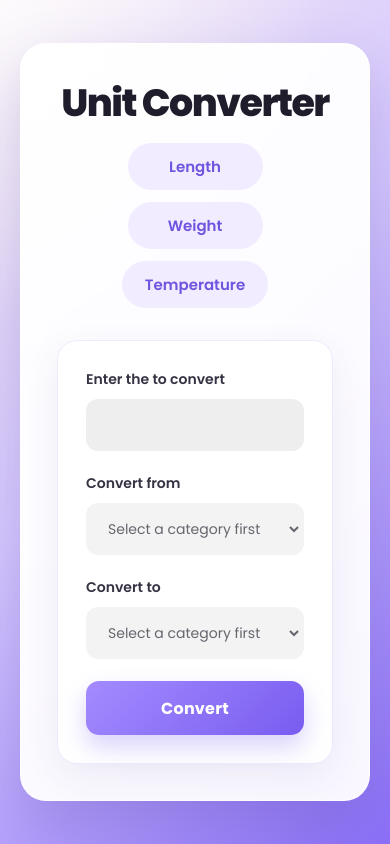
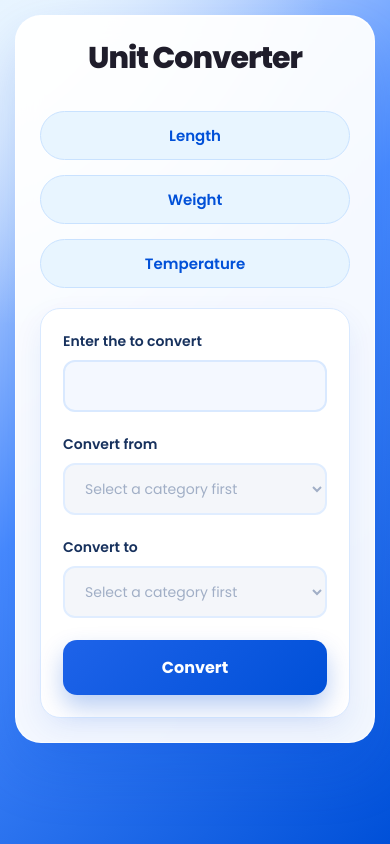
Before and after one commit to danielmascian/web-unit-converter, a Flask app: page / in a window 390 px wide. Run offline with Flask 3, Linux system fonts and the light colour scheme.

Commit message:
feat: finish style

```diff
--- a/static/style.css
+++ b/static/style.css
@@ -14,121 +14,360 @@ body {
     justify-content: center;
 
     background:
-        radial-gradient(circle at top left, rgba(255, 255, 255, 0.8), transparent 35%),
-        linear-gradient(135deg, #f5eaf2 0%, #d5c8ff 45%, #8b70f8 100%);
+        radial-gradient(circle at top left, #E8F5FF, transparent 35%),
+        linear-gradient(
+            135deg,
+            #F7FBFF 0%,
+            #4A8CFF 45%,
+            #0050D8 100%
+        );
 }
 
 .converter {
     width: 720px;
     max-width: 100%;
     padding: 36px;
-    background: rgb(255, 255 , 255,0.94);
+
+    background: rgba(255, 255, 255, 0.95);
     border: 1px solid rgba(255, 255, 255, 0.8);
     border-radius: 26px;
+
     box-shadow:
-        0 25px 60px rgba(74, 52, 145, 0.22),
+        0 25px 60px rgba(0, 80, 216, 0.18),
         inset 0 1px 0 rgba(255, 255, 255, 0.9);
 
     backdrop-filter: blur(12px);
 }
 
+.container {
+    display: flex;
+    flex-direction: column;
+    gap: 30px;
+}
+
 .converter-header {
-    margin-bottom: 18px;
     text-align: center;
 }
 
 .converter-title {
+    color: #1F1D2B;
+
     font-size: 38px;
+    font-weight: 800;
+    letter-spacing: -1px;
     line-height: 1.2;
-    font-weight: 800;
-    letter-spacing: -1.5px;
-    color: #1f1d2b;
 }
 
 .converter-nav {
     display: flex;
     justify-content: center;
     flex-wrap: wrap;
-    gap: 12px;
-    margin-bottom: 32px;
+    gap: 15px;
+    margin-top: 35px;
+    margin-bottom: 35px;
 }
 
 .converter-btn {
-    min-width: 135px;
-    padding: 11px 22px;
+    min-width: 140px;
+    padding: 12px 22px;
 
     display: flex;
     align-items: center;
     justify-content: center;
 
-    color: #7054df;
-    background: #f1ecff;
-    border: 1px solid transparent;
+    color: #0050D8;
+    background: #E8F5FF;
+
+    border: 1px solid #C9E2FF;
     border-radius: 999px;
 
     text-decoration: none;
     font-size: 15px;
     font-weight: 600;
 
+    transition:
+        color 0.3s ease,
+        background 0.3s ease,
+        transform 0.3s ease,
+        box-shadow 0.3s ease;
 }
 
+.converter-btn:hover {
+    color: #FFFFFF;
 
+    background: linear-gradient(
+        135deg,
+        #1E63E9,
+        #0050D8
+    );
+
+    transform: translateY(-3px);
+
+    box-shadow:
+        0 12px 24px rgba(0, 80, 216, 0.3);
+}
+
+.converter-btn:active {
+    transform: translateY(-1px) scale(0.98);
+}
+
+.converter-btn.active {
+    color: #FFFFFF;
+
+    background: linear-gradient(
+        135deg,
+        #1E63E9,
+        #0050D8
+    );
+
+    box-shadow:
+        0 10px 22px rgba(0, 80, 216, 0.25);
+}
 
 form {
-    padding: 28px;
+    padding: 30px;
 
-    background: #ffffff;
-    border: 1px solid #eeeafd;
+    background: #FFFFFF;
+    border: 1px solid #D9E9FF;
     border-radius: 20px;
 
-    box-shadow: 0 12px 35px rgba(75, 58, 135, 0.08);
+    box-shadow:
+        0 12px 30px rgba(0, 80, 216, 0.08);
 }
-
 
 .input-group {
     display: flex;
     flex-direction: column;
-    gap: 9px;
+    gap: 8px;
+
     margin-bottom: 22px;
 }
 
 .input-label {
-    color: #363243;
+    color: #17315D;
+
     font-size: 14px;
     font-weight: 600;
 }
 
-
-.input-field,.input-select{
+.input-field,
+.input-select {
     width: 100%;
     height: 52px;
     padding: 0 16px;
 
-    color: #282532;
-    background: #eee;
-    border: 2px solid transparent;
+    color: #17315D;
+    background: #F4F8FF;
+
+    border: 2px solid #D9E9FF;
     border-radius: 12px;
 
     font-size: 14px;
     outline: none;
+
+    transition:
+        background 0.3s ease,
+        border-color 0.3s ease,
+        box-shadow 0.3s ease;
 }
 
+.input-field:hover,
+.input-select:hover {
+    border-color: #9CC4FF;
+}
+
+.input-field:focus,
+.input-select:focus {
+    background: #FFFFFF;
+    border-color: #0050D8;
+
+    box-shadow:
+        0 0 0 4px rgba(0, 80, 216, 0.12);
+}
+
+.input-select {
+    cursor: pointer;
+}
+
+.input-select:disabled {
+    color: #8A9BB8;
+    background: #F2F5FA;
+
+    cursor: not-allowed;
+    opacity: 0.8;
+}
+
+.action {
+    margin-top: 10px;
+}
 
 .convert-btn {
     width: 100%;
-    height: 54px;
+    height: 55px;
 
-    color: #ffffff;
-    background: linear-gradient(135deg, #a48bff 0%, #795cf0 100%);
+    position: relative;
+    overflow: hidden;
+
+    color: #FFFFFF;
+    background: linear-gradient(
+        135deg,
+        #1E63E9,
+        #0050D8
+    );
+
     border: none;
-    border-radius: 13px;
+    border-radius: 14px;
 
     font-size: 16px;
     font-weight: 700;
-    letter-spacing: 0.2px;
 
     cursor: pointer;
 
-    box-shadow: 0 12px 25px rgba(121, 92, 240, 0.28);
+    box-shadow:
+        0 12px 24px rgba(0, 80, 216, 0.28);
 
+    transition:
+        transform 0.3s ease,
+        box-shadow 0.3s ease,
+        filter 0.3s ease;
 }
+
+.convert-btn::after {
+    content: "";
+
+    position: absolute;
+    top: 0;
+    left: -120%;
+
+    width: 60%;
+    height: 100%;
+
+    background: rgba(255, 255, 255, 0.45);
+
+    transform: skewX(-25deg);
+
+    transition: left 0.6s ease;
+}
+
+.convert-btn:hover {
+    transform: translateY(-2px);
+
+    box-shadow:
+        0 16px 30px rgba(0, 80, 216, 0.35);
+
+    filter: brightness(1.05);
+}
+
+.convert-btn:hover::after {
+    left: 170%;
+}
+
+.convert-btn:active {
+    transform: translateY(0) scale(0.98);
+}
+
+.result-card {
+    width: 100%;
+    padding: 30px;
+
+    display: flex;
+    flex-direction: column;
+    gap: 25px;
+
+    background: #FFFFFF;
+    border: 1px solid #D9E9FF;
+    border-radius: 22px;
+
+    box-shadow:
+        0 12px 30px rgba(0, 80, 216, 0.08);
+}
+
+.result-header {
+    text-align: center;
+}
+
+.result-title {
+    color: #6B7280;
+
+    font-size: 15px;
+    font-weight: 600;
+}
+
+.result-value {
+    display: flex;
+    align-items: center;
+    justify-content: center;
+
+    color: #0050D8;
+
+    font-size: 34px;
+    font-weight: 700;
+    line-height: 1.3;
+
+    text-align: center;
+    word-break: break-word;
+}
+
+.result-value span {
+    display: inline-block;
+    padding: 0;
+
+    color: #0050D8;
+    background: transparent;
+    border: none;
+
+    font-size: inherit;
+    font-weight: inherit;
+    line-height: inherit;
+}
+
+.result-card form {
+    width: 100%;
+    padding: 0;
+
+    background: none;
+    border: none;
+    border-radius: 0;
+
+    box-shadow: none;
+}
+
+@media (max-width: 700px) {
+    body {
+        padding: 15px;
+        align-items: flex-start;
+    }
+
+    .converter {
+        padding: 24px;
+    }
+
+    .container {
+        gap: 24px;
+    }
+
+    .converter-title {
+        font-size: 30px;
+    }
+
+    .converter-nav {
+        flex-direction: column;
+        margin-bottom: 20px;
+    }
+
+    .converter-btn {
+        width: 100%;
+    }
+
+    form {
+        padding: 22px;
+    }
+
+    .result-card {
+        padding: 22px;
+    }
+
+    .result-value {
+        font-size: 24px;
+    }
+}
```
Also changed, not shown: templates/base_result.html (+9 -7 lines).
